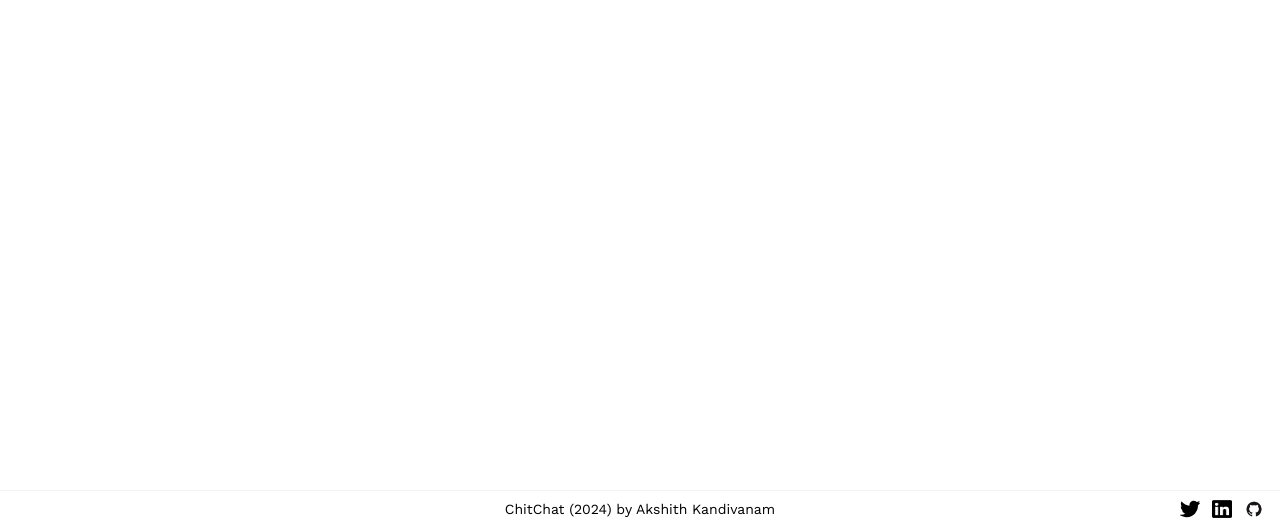
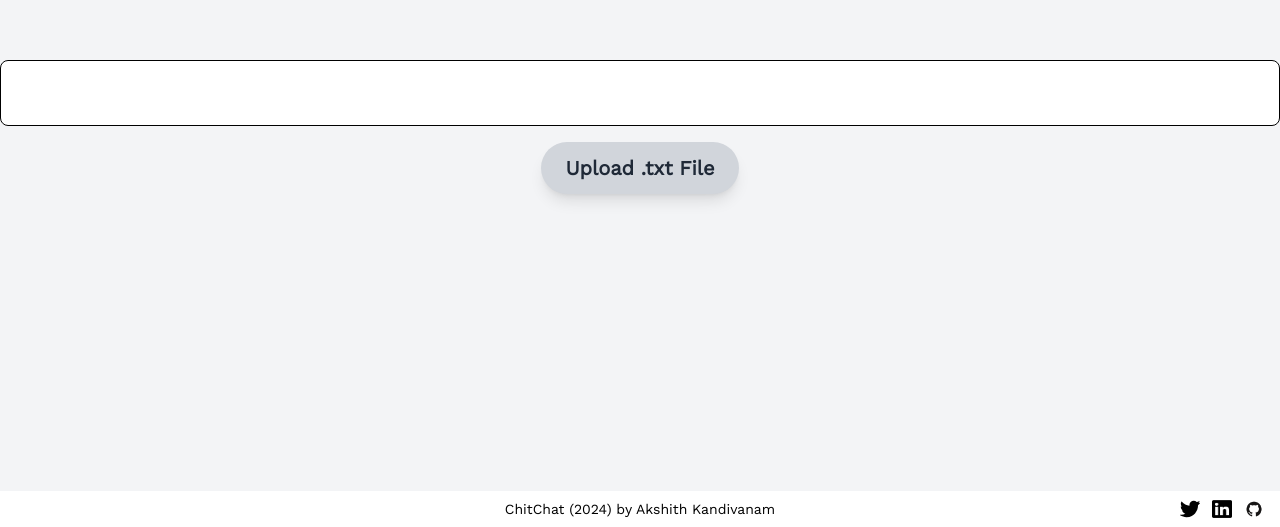
Before and after one commit to akkik04/ChitChat, a React (Vite) app in the folder frontend/: page /try-now in a window 1280 px wide. Shown: the part 273-800 px from the top of the page. Built offline with nearby package versions, Linux system fonts and the light colour scheme.

Commit message:
Add Summary component to App.tsx

```diff
--- a/frontend/src/App.tsx
+++ b/frontend/src/App.tsx
@@ -1,4 +1,5 @@
 import Entry from './views/Entry/Entry';
+import Usage from './views/Usage/Usage';
 import { BrowserRouter as Router, Routes, Route } from 'react-router-dom';
 
 function App() {
@@ -6,6 +7,7 @@ function App() {
     <Router>
       <Routes>
         <Route path="*" element={<Entry />} />
+        <Route path="/try-now" element={<Usage />} />
       </Routes>
     </Router>
   );
--- /dev/null
+++ b/frontend/src/pages/Summary/Summary.tsx
@@ -0,0 +1,49 @@
+import React, { useRef, ChangeEvent } from 'react';
+import { Link } from 'react-router-dom';
+import { Footer } from '../../components/Footer/Footer';
+
+const UploadPage: React.FC = () => {
+  const fileInputRef = useRef<HTMLInputElement>(null);
+
+  const handleUploadButtonClick = () => {
+    if (fileInputRef.current) {
+      fileInputRef.current.click();
+    }
+  };
+
+  const handleFileUpload = (event: ChangeEvent<HTMLInputElement>) => {
+    const selectedFile = event.target.files?.[0];
+    // Add logic to handle the selected file
+    console.log('Selected File:', selectedFile);
+  };
+
+  return (
+    <div className="flex flex-col items-center justify-between min-h-screen bg-gray-100">
+      <div className="flex flex-col items-center justify-center flex-grow w-full">
+        <div className="w-full h-5/6 bg-white border border-black rounded-lg p-8">
+          {/* Your upload file box goes here */}
+          <input
+            type="file"
+            accept=".txt"
+            className="w-full h-full"
+            ref={fileInputRef}
+            onChange={handleFileUpload}
+            style={{ display: 'none' }}
+          />
+        </div>
+        <button
+          onClick={handleUploadButtonClick}
+          className="mt-4 bg-gray-300 hover:bg-gray-100 text-xl md:text-2xl lg:text-3xl text-gray-800 font-bold py-3 px-6 rounded-full shadow-lg"
+        >
+          Upload .txt File
+        </button>
+        <Link to="/try-now">
+          <button className="hidden">Hidden Link</button>
+        </Link>
+      </div>
+      <Footer />
+    </div>
+  );
+};
+
+export default UploadPage;
--- /dev/null
+++ b/frontend/src/views/Usage/Usage.tsx
@@ -0,0 +1,11 @@
+import UploadPage from "../../pages/Summary/Summary";
+
+const EntryView = () => {
+  return (
+    <div>
+      <UploadPage />
+    </div>
+  );
+};
+
+export default EntryView;
```
